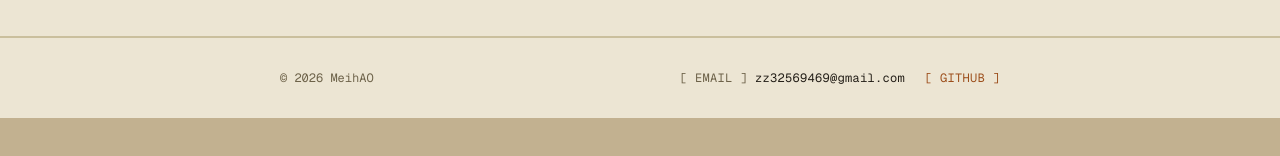
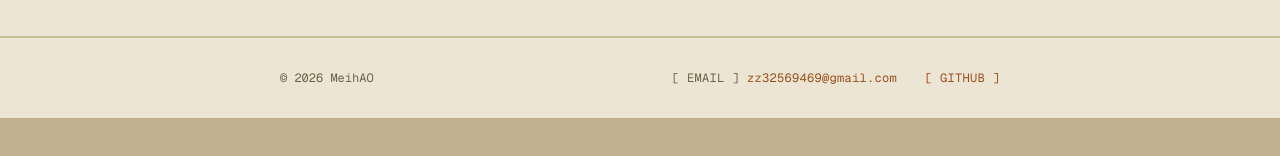
Before and after one commit to zz32569469/MeiHao, a Next.js app: page /MeiHao/ in a window 1280 px wide. Shown: the part 1057-1213 px from the top of the page. Built offline with nearby package versions, Linux system fonts and the light colour scheme; no server answers.

Commit message:
Email 改為點一下複製，並顯示「已複製」回饋
- 新增 EmailCopy 元件（client），頁尾與房間聯絡我面板共用
- 點擊複製地址到剪貼簿，不開啟郵件軟體；複製失敗也會提示，不會沒反應

Co-Authored-By: Claude Opus 4.8 <noreply@anthropic.com>

```diff
--- /dev/null
+++ b/src/components/EmailCopy.tsx
@@ -0,0 +1,35 @@
+"use client";
+
+import { useState } from "react";
+
+export const EMAIL = "zz32569469@gmail.com";
+
+// 點一下複製地址，不開啟郵件軟體；一定會給回饋，不會點了沒反應。
+export default function EmailCopy({ className = "" }: { className?: string }) {
+  const [msg, setMsg] = useState<string | null>(null);
+
+  const copy = async () => {
+    try {
+      await navigator.clipboard.writeText(EMAIL);
+      setMsg("已複製");
+    } catch {
+      setMsg("請手動選取複製");
+    }
+    window.setTimeout(() => setMsg(null), 1600);
+  };
+
+  return (
+    <button
+      type="button"
+      onClick={copy}
+      aria-label="複製 Email 地址"
+      className={`cursor-pointer text-left ${className}`}
+    >
+      <span className="text-muted">[ EMAIL ]</span>{" "}
+      <span className="text-accent hover:text-accent-strong">{EMAIL}</span>
+      <span aria-live="polite" className="ml-2 text-muted">
+        {msg}
+      </span>
+    </button>
+  );
+}
--- a/src/components/Footer.tsx
+++ b/src/components/Footer.tsx
@@ -1,7 +1,5 @@
 import VisitorCounter from "./VisitorCounter";
-
-// Email 只顯示地址，不做 mailto 連結（避免點到就開啟郵件軟體）
-const EMAIL = "zz32569469@gmail.com";
+import EmailCopy from "./EmailCopy";
 
 const links = [{ label: "GITHUB", href: "https://github.com/zz32569469" }];
 
@@ -14,8 +12,8 @@ export default function Footer() {
         </p>
         <VisitorCounter />
         <ul className="flex flex-wrap gap-x-5 gap-y-2 font-mono text-xs tracking-wide">
-          <li className="text-muted">
-            [ EMAIL ] <span className="select-all text-ink">{EMAIL}</span>
+          <li>
+            <EmailCopy />
           </li>
           {links.map((link) => (
             <li key={link.label}>
--- a/src/components/room/RoomScene.tsx
+++ b/src/components/room/RoomScene.tsx
@@ -4,6 +4,7 @@ import { useEffect, useRef, useState, useSyncExternalStore, type ReactNode } fro
 import IsoCuboid from "./IsoCuboid";
 import { project } from "./iso";
 import GameShowcase from "@/components/games/GameShowcase";
+import EmailCopy from "@/components/EmailCopy";
 import DiscordPresenceCard from "./DiscordPresenceCard";
 import { useDiscordPresence, STATUS_META } from "./useDiscordPresence";
 
@@ -730,8 +731,7 @@ export default function RoomScene() {
             {open === "contact" && (
               <ul className="flex flex-col gap-2 font-mono text-sm">
                 <li>
-                  <span className="text-muted">[ EMAIL ]</span>{" "}
-                  <span className="select-all text-ink">zz32569469@gmail.com</span>
+                  <EmailCopy />
                 </li>
                 <li>
                   <a
```
